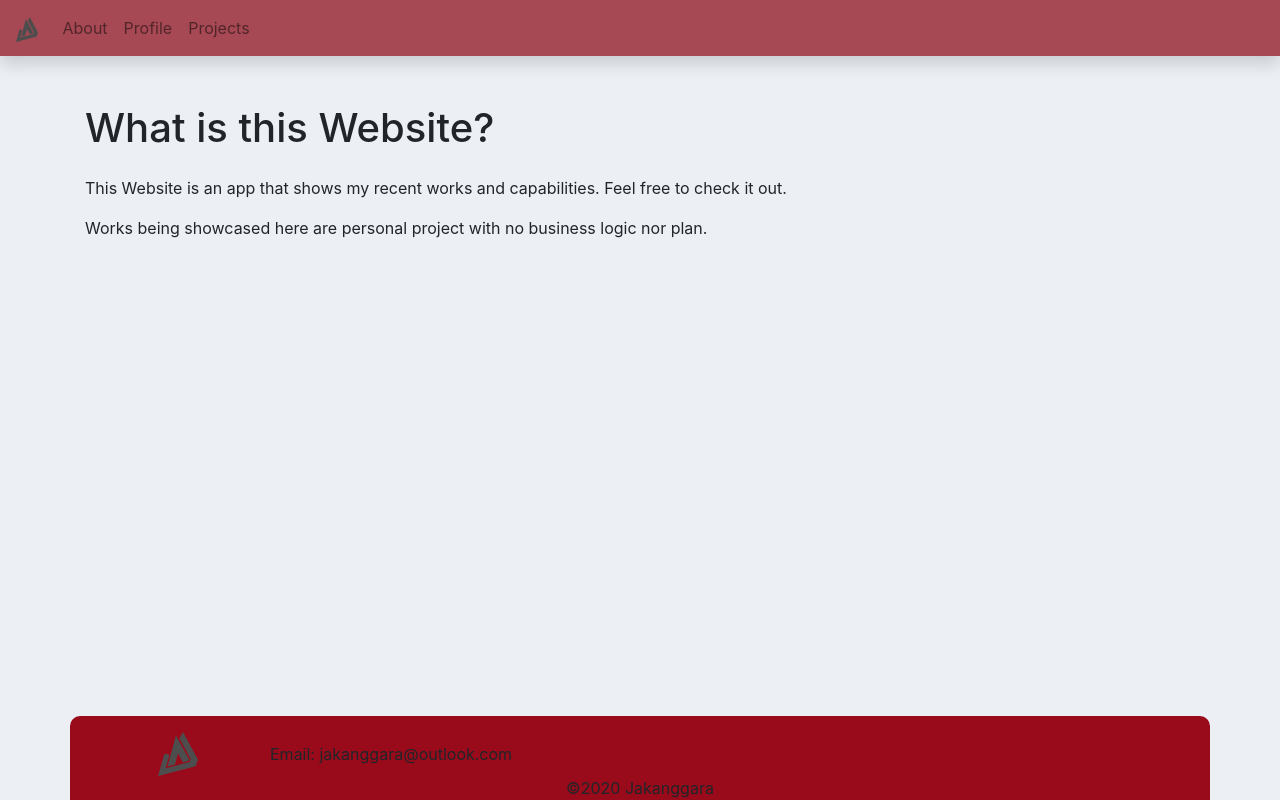
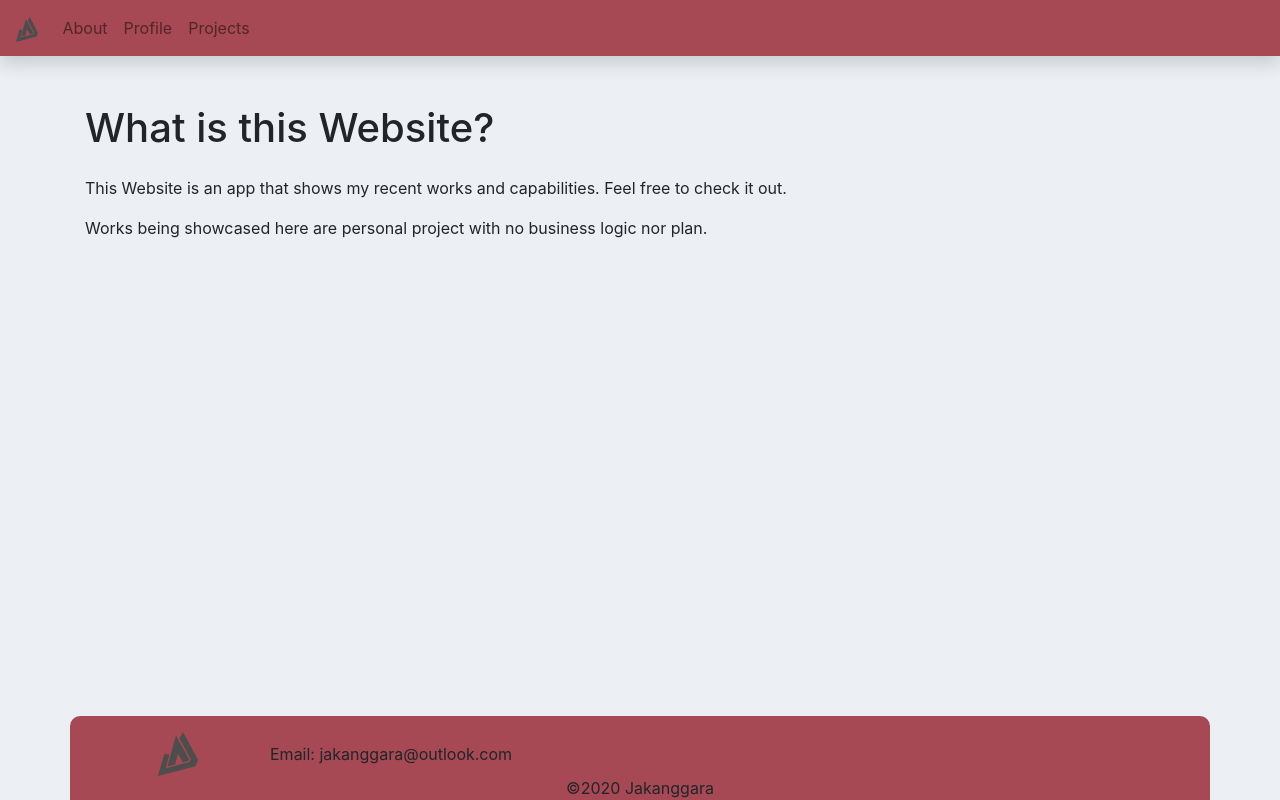
Before and after one commit to jakanggara/jakanggara.github.io, a Vue app: page /about in a window 1280 px wide. Built offline with nearby package versions, Linux system fonts and the light colour scheme.

Commit message:
chg: color

```diff
--- a/src/components/about_footer.vue
+++ b/src/components/about_footer.vue
@@ -24,7 +24,7 @@ export default {
 
 <style lang="scss">
 .footerdiv {
-  background-color: $color3;
+  background-color: $color2;
   border-top-left-radius: 10px 10px;
   border-top-right-radius: 10px 10px;
 }
```
